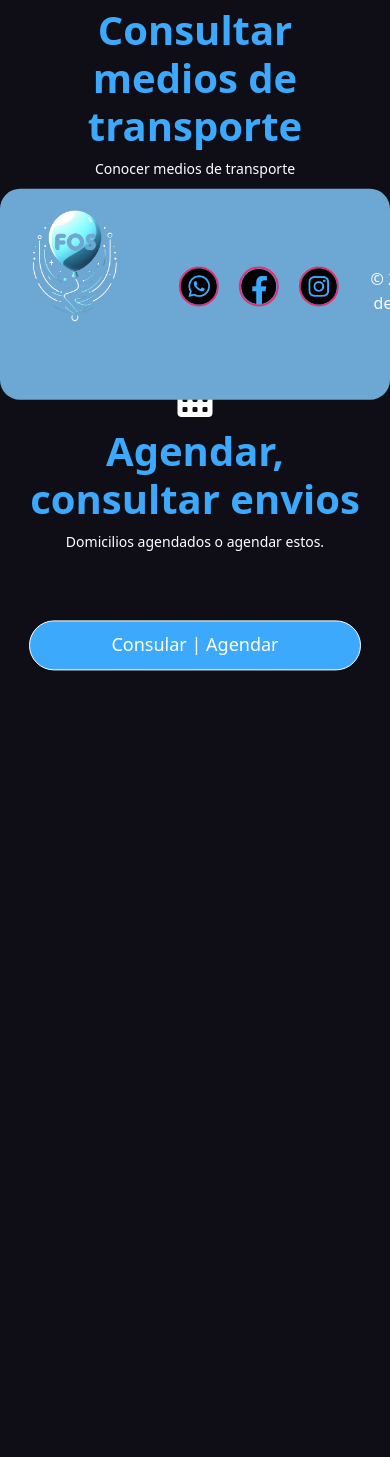
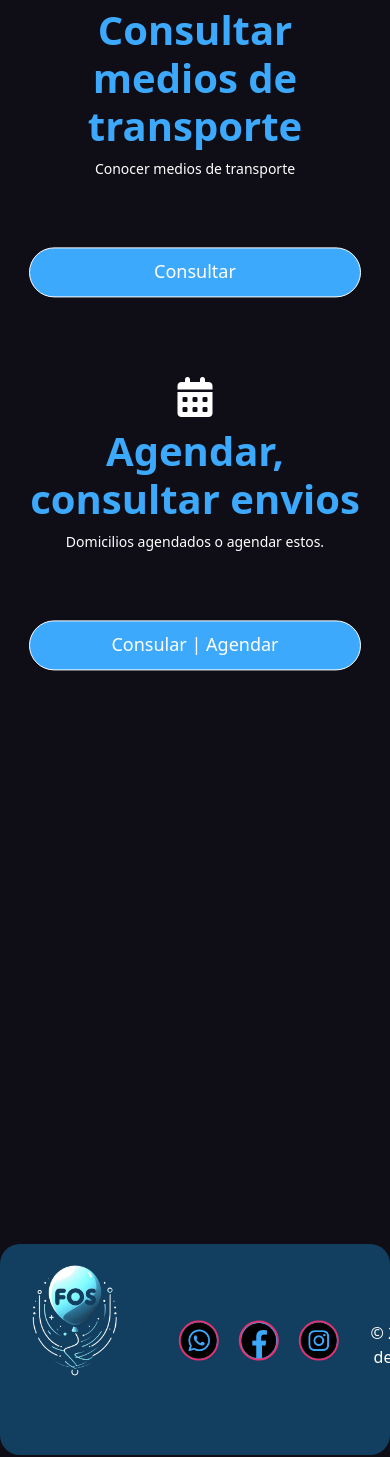
Before and after one commit to senacti/project-gaes-2-fos, a Django app: page /domicilios/ in a window 390 px wide; the page is wider, and only the part inside the window is pictured. Shown: the part 815-2272 px from the top of that part. Before the commit the page ends 1486 px from the top of that part, so only its background shows below. Run offline with Django 4.2, Linux system fonts and the light colour scheme; parts of the project's set-up code (start-up, migrations or seed data) failed here and were passed over; some libraries are stand-ins or nearby versions.

Commit message:
arreglos

```diff
--- a/Python-FOS_Project/FOS-DM/FOS/fos/static/css/consuldomi.css
+++ b/Python-FOS_Project/FOS-DM/FOS/fos/static/css/consuldomi.css
@@ -1,3 +1,5 @@
-body{
-    background-color: red;
+@media screen and (max-width: 991px) {
+    .footer-container{
+        transform: translateY(50vh);
+    }
 }
--- a/Python-FOS_Project/FOS-DM/FOS/fos/static/css/contacto.css
+++ b/Python-FOS_Project/FOS-DM/FOS/fos/static/css/contacto.css
@@ -156,4 +156,5 @@
         transform: translateY(50vh);
 
     }
+
 }
--- a/Python-FOS_Project/FOS-DM/FOS/fos/static/css/servicios.css
+++ b/Python-FOS_Project/FOS-DM/FOS/fos/static/css/servicios.css
@@ -104,6 +104,7 @@
             transform: translateY(10vh);
         }
         .footer-container{
-            transform: translate(0, 10vh);
+            margin-top: 70vh;
         }
+
     }
--- a/Python-FOS_Project/FOS-DM/FOS/fos/templates/contactopg.html
+++ b/Python-FOS_Project/FOS-DM/FOS/fos/templates/contactopg.html
@@ -222,7 +222,7 @@
                         <img src="{% static 'img/instagram.png' %}" alt="">
                     </div>
                 </a>
-                <p style="color: white; transform: translateY(1.5vh);">&copy; 2023 FOS. Todos los derechos reservados.
+                <p class="copy" style="color: white; transform: translateY(1.5vh);">  &copy; 2023 FOS. Todos los derechos reservados.
                 </p>
             </div>
         </div>
--- a/Python-FOS_Project/FOS-DM/FOS/fos/templates/domicilios.html
+++ b/Python-FOS_Project/FOS-DM/FOS/fos/templates/domicilios.html
@@ -16,6 +16,8 @@
     <link rel="stylesheet" href="{% static 'css/styleinicio.css'%}">
     <link rel="stylesheet" href="{% static 'css/stylemenulogoutlogin.css'%}">
     <link rel="stylesheet" href="{% static 'css/servicios.css' %}">
+    <link rel="stylesheet" href="{% static 'css/consuldomi.css' %}">
+
 
 
 </head>
@@ -352,7 +354,7 @@
     <br>
     <br>
     <br>
-    <footer class="footer container" style="padding: 0; height: 25vh;">
+    <footer class="footer-container" style="padding: 0; height: 25vh;">
         <img class="logo-2" src="{% static 'img/logo1.png' %}" alt="">
 
 
--- a/Python-FOS_Project/FOS-DM/FOS/fos/templates/servicios.html
+++ b/Python-FOS_Project/FOS-DM/FOS/fos/templates/servicios.html
@@ -274,8 +274,9 @@
                         <img src="{% static 'img/instagram.png' %}" alt="">
                     </div>
                 </a>
-                <p style="color: white; transform: translateY(1.5vh);">&copy; 2023 FOS. Todos los derechos reservados.
+                <p class="copy" style="color: white; transform: translateY(1.5vh);"><strong>&copy; 2023 FOS. Todos los derechos reservados.</strong>
                 </p>
+
             </div>
         </div>
     </footer>
```
